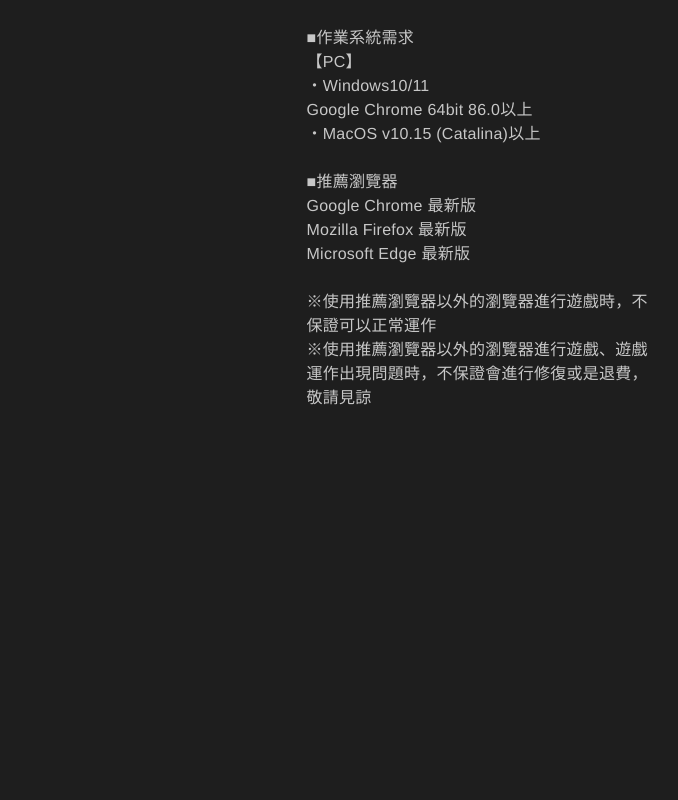
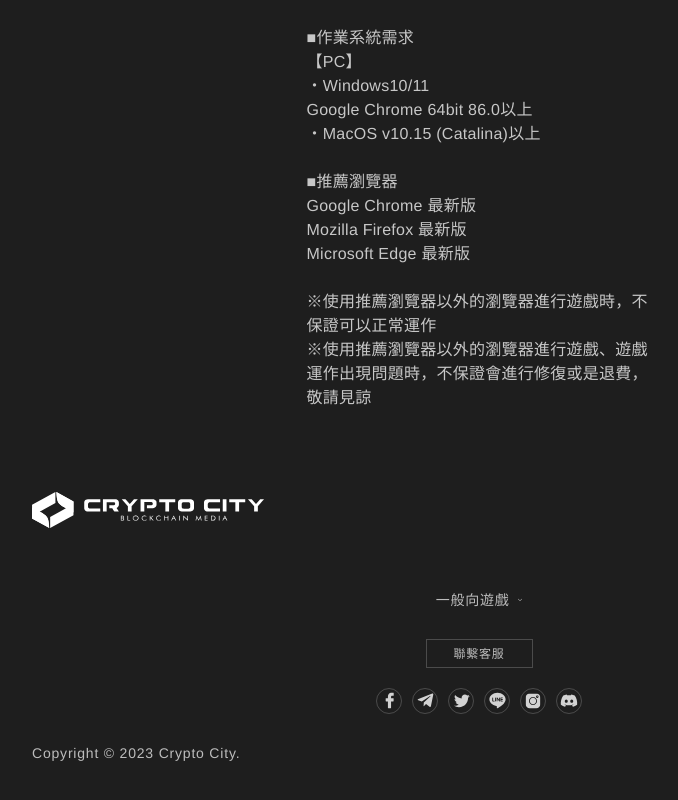
Before and after one commit to syuyuyu/SyuanRWD, a React (Create React App) app: page / in a window 1280 px wide. Shown: the part 2511-3311 px from the top of the page, without its empty margins (161-839 px from the left). Before the commit the page ends 3271 px from the top, so only its background shows below. Built offline with nearby package versions, Linux system fonts and the light colour scheme.

Commit message:
新增footer

```diff
--- /dev/null
+++ b/src/components/Footer.jsx
@@ -0,0 +1,139 @@
+import styled from "styled-components";
+import ImgItem from "./items/ImgItem";
+import LinkIcon from "./items/Links";
+
+const FooterContainer= styled.div`
+margin-top: 82px;
+position: relative;
+  display: flex;
+  flex-direction: column;
+  align-items: center;
+  height: 293px;
+  width: 100%;
+`
+
+const CompanyInfo= styled.div`
+  position: absolute;
+width: 100%;
+height: 100%;
+left: 65px;
+& .p4{
+  position: absolute;
+  color: var(--color-white);
+  opacity: 0.7;
+  bottom: 23px;
+}
+`
+const LogoContainer= styled.div`
+  width: 232px;
+  height: 36px;
+  top: 0;
+  `
+
+// const Content= styled.div`
+// position: relative;
+//   display: flex;
+//   flex-direction: column;
+//   align-items: center;
+//   justify-content: space-between;
+// `
+
+const DropDownContainer= styled.div`
+  position: relative;
+  top:100px;
+  display: inline-block;
+`
+const DropDownBtn= styled.div`
+  color: var(--color-white);
+  cursor: pointer;
+  display: flex;
+  align-items: center;
+opacity: 0.7;
+`
+const IconContainer= styled.div`
+  width: 4.7px;
+  height: 8px;
+  margin-left: 8px;
+`
+
+// 下拉選單
+// const DropDownContent= styled.div`
+//   display: none;
+//   position: absolute;
+//   z-index: 1;
+// `
+
+
+const Contact= styled.div`
+position: relative;
+top: 130px;
+  width: 107px;
+  height: 29px;
+  cursor: pointer;
+  border: 1px solid var(--color-black_800);
+  text-align: center;
+  & .p3{
+    line-height: 29px;
+    color: var(--color-white);
+    opacity: 0.7;
+  }
+`
+
+
+const Links = styled.div`
+position: relative;
+top: 150px;
+  width: 100%;
+  height: 100%;
+  display: flex;
+  justify-content: center;
+`
+
+
+const Footer = ()=>{
+  return(
+    <FooterContainer>
+      <CompanyInfo>
+        <LogoContainer>
+          <ImgItem src='var(--svg-footer-logo)'/>
+        </LogoContainer>
+        <div className="p4">Copyright © 2023 Crypto City.</div>
+      </CompanyInfo>
+{/* <Content> */}
+      <DropDownContainer>
+        <DropDownBtn>
+          <div className="p4">一般向遊戲 </div>
+          <IconContainer>
+            <ImgItem src='var(--svg-arrow-down)'/>
+          </IconContainer>
+        </DropDownBtn>
+
+        {/* 下拉選單 */}
+        {/* <DropDownContent> */}
+          {/* <a href="#">下拉選單內容</a> */}
+        {/* </DropDownContent> */}
+
+      </DropDownContainer>
+
+      <Contact>
+        <div className="p3">聯繫客服</div>
+      </Contact>
+
+      <Links>
+        <LinkIcon src='var(--svg-link-facebook)'/>
+        <LinkIcon src='var(--svg-link-vector)'/>
+        <LinkIcon src='var(--svg-link-twitter)'/>
+        <LinkIcon src='var(--svg-link-line)'/>
+        <LinkIcon src='var(--svg-link-camera)' style={{width:'16px',height:'16px'}}/>
+        <LinkIcon src='var(--svg-link-discord)'style={{width:'18px',height:'18px'}}/>
+      </Links>
+
+{/* </Content> */}
+
+
+
+    </FooterContainer>
+  )
+};
+
+export default Footer;
--- a/src/components/Main.jsx
+++ b/src/components/Main.jsx
@@ -1,4 +1,5 @@
 import styled from "styled-components";
+import Footer from "./Footer";
 import Header from "./Header";
 import Album from "./section/Album";
 import Environment from "./section/Environment";
@@ -28,6 +29,7 @@ const Main = ()=>{
       <Album />
       <Intro />
       <Environment />
+      <Footer />
     </MainStyle>
     </>
   )
--- a/src/components/common/globalStyle.jsx
+++ b/src/components/common/globalStyle.jsx
@@ -1,5 +1,6 @@
 import { createGlobalStyle } from "styled-components";
 import headerLogo from "../../../src/assets/icons/header-logo.svg";
+import footerLogo from "../../../src/assets/icons/footer-logo.svg";
 import linkBell from "../../../src/assets/icons/link-bell.svg";
 import linkEarth from "../../../src/assets/icons/link-earth.svg";
 import facebook from "../../../src/assets/icons/link-facebook.svg";
@@ -8,12 +9,11 @@ import twitter from "../../../src/assets/icons/link-twitter.svg";
 import line from "../../../src/assets/icons/link-line.svg";
 import camera from "../../../src/assets/icons/link-camera01.svg";
 import discord from "../../../src/assets/icons/link-discord.svg";
-
-
 import search from "../../../src/assets/icons/search.svg";
 import menu from "../../../src/assets/icons/menu.svg";
 import arrowleft from "../../../src/assets/icons/arrow-left.svg";
 import arrowright from "../../../src/assets/icons/arrow-right.svg";
+import arrowdown from "../../../src/assets/icons/arrow-down.svg";
 
 
 import topImg from "../../../src/assets/images/top-img.png";
@@ -34,9 +34,11 @@ export const GlobalStyle = createGlobalStyle`
   --color-black_400:#9B9B9B;
   --color-black_500:#868686;
   --color-black_600:#727272;
+  --color-black_800:#4B4B4B;
   --color-black_900:#393939;
   --color-red: #DE280A;
   --svg-header-logo:url(${headerLogo});
+  --svg-footer-logo:url(${footerLogo});
   --svg-link-bell:url(${linkBell});
   --svg-link-earth:url(${linkEarth});
   --svg-link-facebook:url(${facebook});
@@ -45,11 +47,13 @@ export const GlobalStyle = createGlobalStyle`
   --svg-link-line:url(${line});
   --svg-link-camera:url(${camera});
   --svg-link-discord:url(${discord});
-
   --svg-search:url(${search});
   --svg-menu:url(${menu});
   --svg-arrow-left:url(${arrowleft});
   --svg-arrow-right:url(${arrowright});
+  --svg-arrow-down:url(${arrowdown});
+
+
   --img-top-img:url(${topImg});
   --img-avatar: url(${avatar});
   --img-album-04: url(${album04});
--- /dev/null
+++ b/src/components/items/Links.jsx
@@ -0,0 +1,33 @@
+import styled from "styled-components";
+import ImgItem from "./ImgItem";
+
+const LinkContainer= styled.div`
+  height: 26px;
+  width: 26px;
+  border: 1px solid rgba(255, 255, 255, 0.2);
+  border-radius: 100px;
+  display: flex;
+  justify-content: center;
+  align-items: center;
+  margin: 0 5px;
+  cursor: pointer;
+`
+const IconWrap = styled.div`
+  height: 17px;
+  width: 17px;
+  cursor: pointer;
+  opacity: 0.8;
+`
+
+
+const LinkIcon = ({src,style})=>{
+  return (
+    <LinkContainer>
+      <IconWrap style={style}>
+        <ImgItem src={src}/>
+      </IconWrap>
+    </LinkContainer>
+  )
+};
+
+export default LinkIcon;
--- a/src/components/section/Environment.jsx
+++ b/src/components/section/Environment.jsx
@@ -4,7 +4,7 @@ import TitleItem from "../items/TitleItem";
 const EnvContainer = styled.div`
   margin-top: 75px;
   width: 100%;
-  height: 100%;
+  height: auto;
   & .p1{
     width: 345px;
     margin: 0 auto;
--- a/src/components/section/Intro.jsx
+++ b/src/components/section/Intro.jsx
@@ -1,6 +1,7 @@
 import styled from "styled-components";
 import FeatureItem from "../items/FeatureItem";
 import ImgItem from "../items/ImgItem";
+import LinkIcon from "../items/Links";
 import TitleItem from "../items/TitleItem";
 
 const IntroContainer = styled.div`
@@ -51,23 +52,6 @@ const Links = styled.div`
   display: flex;
   justify-content: center;
 `
-const IconContainer = styled.div`
-  height: 26px;
-  width: 26px;
-  border: 1px solid rgba(255, 255, 255, 0.2);
-  border-radius: 100px;
-  display: flex;
-  justify-content: center;
-  align-items: center;
-  margin: 0 5px;
-  cursor: pointer;
-  `
-const IconWrap = styled.div`
-  height: 17px;
-  width: 17px;
-  cursor: pointer;
-  opacity: 0.8;
-`
 
 
 const Intro = ()=>{
@@ -113,42 +97,13 @@ const Intro = ()=>{
       </Factory>
 
       <Links> {/* 連結排列 */}
-        <IconContainer>
-          <IconWrap>
-            <ImgItem src='var(--svg-link-earth)'/>
-          </IconWrap>
-        </IconContainer>
-        <IconContainer>
-          <IconWrap>
-            <ImgItem src='var(--svg-link-facebook)'/>
-          </IconWrap>
-        </IconContainer>
-        <IconContainer>
-          <IconWrap>
-            <ImgItem src='var(--svg-link-vector)'/>
-          </IconWrap>
-        </IconContainer>
-        <IconContainer>
-          <IconWrap>
-            <ImgItem src='var(--svg-link-twitter)'/>
-          </IconWrap>
-        </IconContainer>
-        <IconContainer>
-          <IconWrap>
-            <ImgItem src='var(--svg-link-line)'/>
-          </IconWrap>
-        </IconContainer>
-        <IconContainer>
-          <IconWrap style={{width:'16px',height:'16px'}}>
-            <ImgItem src='var(--svg-link-camera)'/>
-          </IconWrap>
-        </IconContainer>
-        <IconContainer>
-          <IconWrap style={{width:'18px',height:'18px'}}>
-            <ImgItem src='var(--svg-link-discord)'/>
-          </IconWrap>
-        </IconContainer>
-
+        <LinkIcon src='var(--svg-link-earth)'/>
+        <LinkIcon src='var(--svg-link-facebook)'/>
+        <LinkIcon src='var(--svg-link-vector)'/>
+        <LinkIcon src='var(--svg-link-twitter)'/>
+        <LinkIcon src='var(--svg-link-line)'/>
+        <LinkIcon src='var(--svg-link-camera)' style={{width:'16px',height:'16px'}}/>
+        <LinkIcon src='var(--svg-link-discord)'style={{width:'18px',height:'18px'}}/>
       </Links>
     </IntroContainer>
   )
```
Also changed, not shown: src/assets/icons/arrow-down.svg (added).
